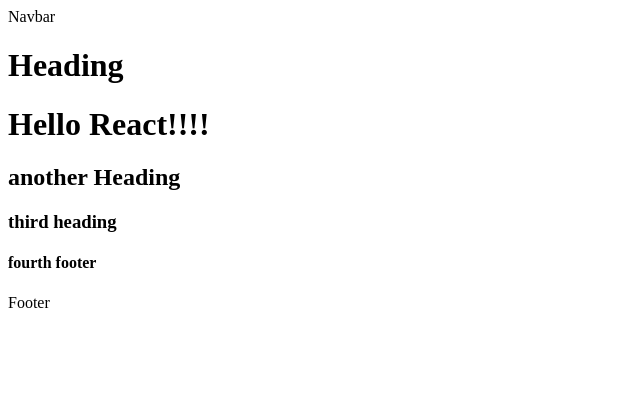
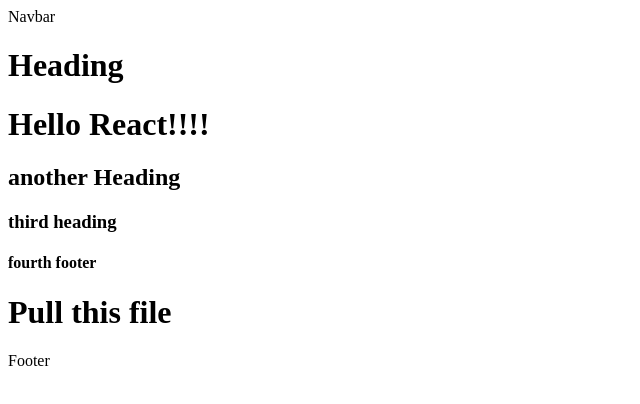
Before and after one commit to EnricoGianoglio/git_tutorial, a plain HTML site: page index.html in a window 1280 px wide. Shown: the whole page, without its empty margins (0-640 px from the left). Drawn offline with Linux system fonts and the light colour scheme.

Commit message:
Update index.html

```diff
--- a/index.html
+++ b/index.html
@@ -13,6 +13,8 @@
    <h2>another Heading</h2>
    <h3>third heading</h3>
    <h4>fourth footer</h4>
+    <h1>Pull this file</h1>
    <div>Footer</div>
+
 </body>
 </html>
```
